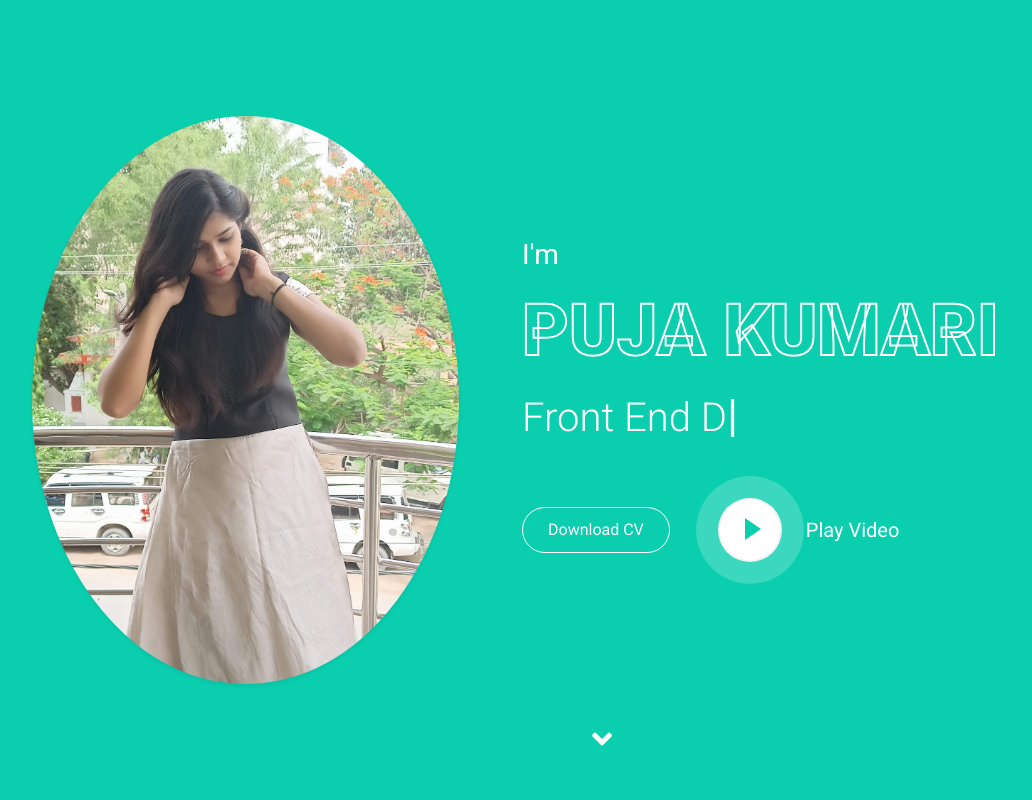
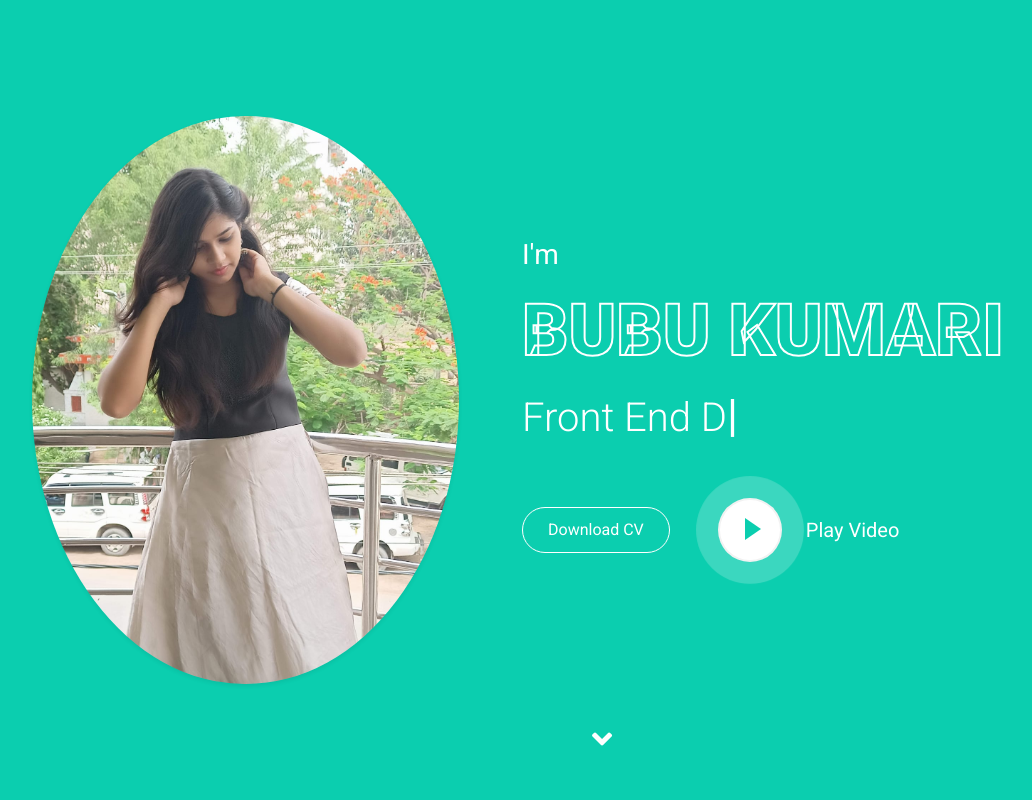
Before and after one commit to pujakumari123/myportfolio, a plain HTML site: page index.html in a window 1280 px wide. Shown: the top 800 px of the page, without its empty margins (38-1070 px from the left). Drawn offline with nearby package versions, Linux system fonts and the light colour scheme.

Commit message:
Update index.html

```diff
--- a/index.html
+++ b/index.html
@@ -81,7 +81,7 @@
                 </div>
                 <div class="col-lg-7 text-center text-lg-left">
                     <h3 class="text-white font-weight-normal mb-3">I'm</h3>
-                    <h1 class="display-3 text-uppercase text-primary mb-2" style="-webkit-text-stroke: 2px #ffffff;"> Puja Kumari</h1>
+                    <h1 class="display-3 text-uppercase text-primary mb-2" style="-webkit-text-stroke: 2px #ffffff;">BUbu Kumari</h1>
                     <h1 class="typed-text-output d-inline font-weight-lighter text-white"></h1>
                     <div class="typed-text d-none">Web Designer, Web Developer, Front End Developer, Apps Designer, Apps Developer</div>
                     <div class="d-flex align-items-center justify-content-center justify-content-lg-start pt-5">
```
